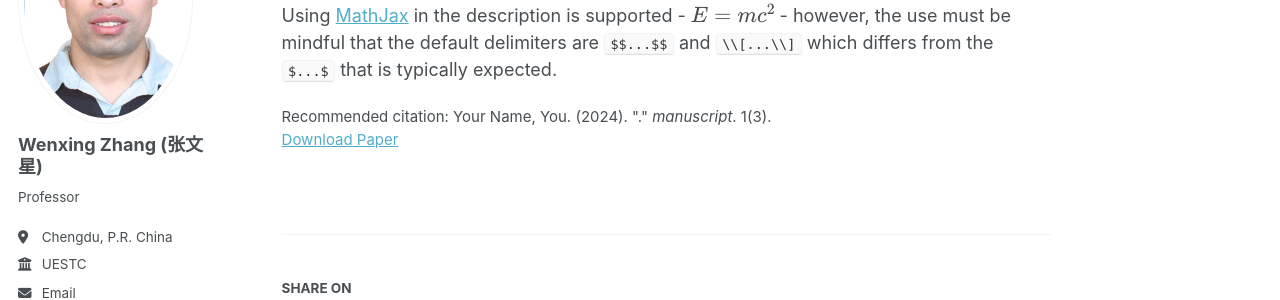
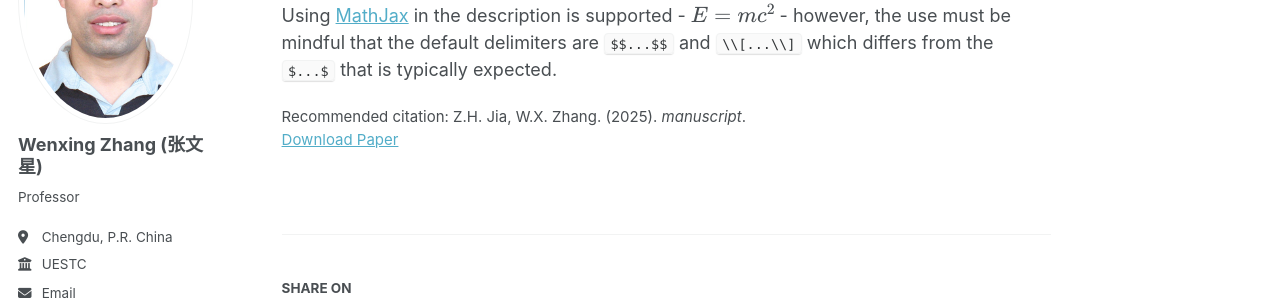
Before and after one commit to WenxingZhang/WenxingZhang.github.io, a Jekyll site: the page built from _publications/2025-06-08-paper-title-number-5.md, in a window 1280 px wide and 1057 px high. Shown: the part 222-522 px from the top of the window. Built offline with Jekyll 4.4.1, drawn with Linux system fonts in a browser that asks for light colours; some web fonts are replaced; a script that is not in the unit is left out.

Commit message:
Update 2025-06-08-paper-title-number-5.md

```diff
--- a/_publications/2025-06-08-paper-title-number-5.md
+++ b/_publications/2025-06-08-paper-title-number-5.md
@@ -7,7 +7,7 @@ excerpt: 'This paper is about a variable metric method'
 date: 2024-02-17
 venue: 'manuscript'
 paperurl: 'http://academicpages.github.io/files/paper3.pdf'
-citation: 'Your Name, You. (2024). &quot;.&quot; <i>manuscript</i>. 1(3).'
+citation: 'Z.H. Jia, W.X. Zhang. (2025). <i>manuscript</i>.'
 ---
 
 Using [MathJax](https://www.mathjax.org/) in the description is supported - $$E=mc^2$$ - however, the use must be mindful that the default delimiters are `$$...$$` and `\\[...\\]` which differs from the `$...$` that is typically expected.
```
